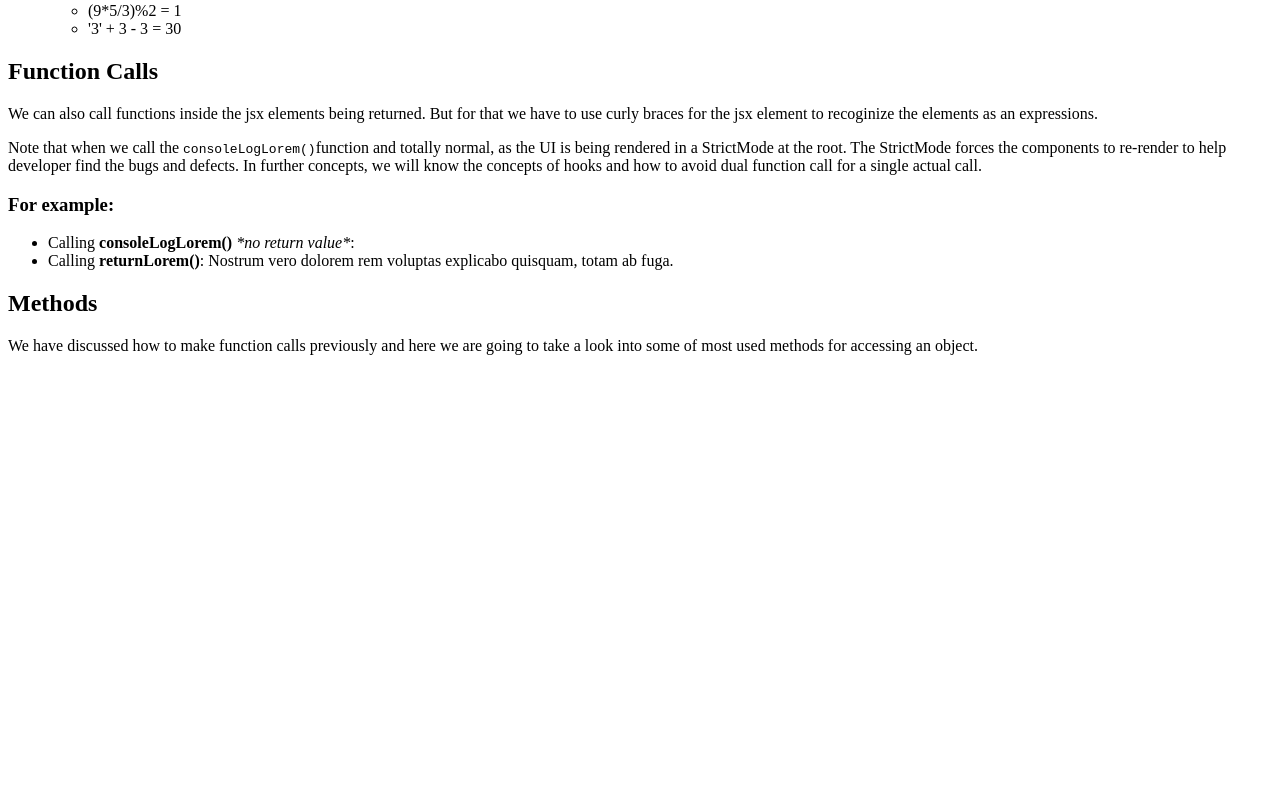
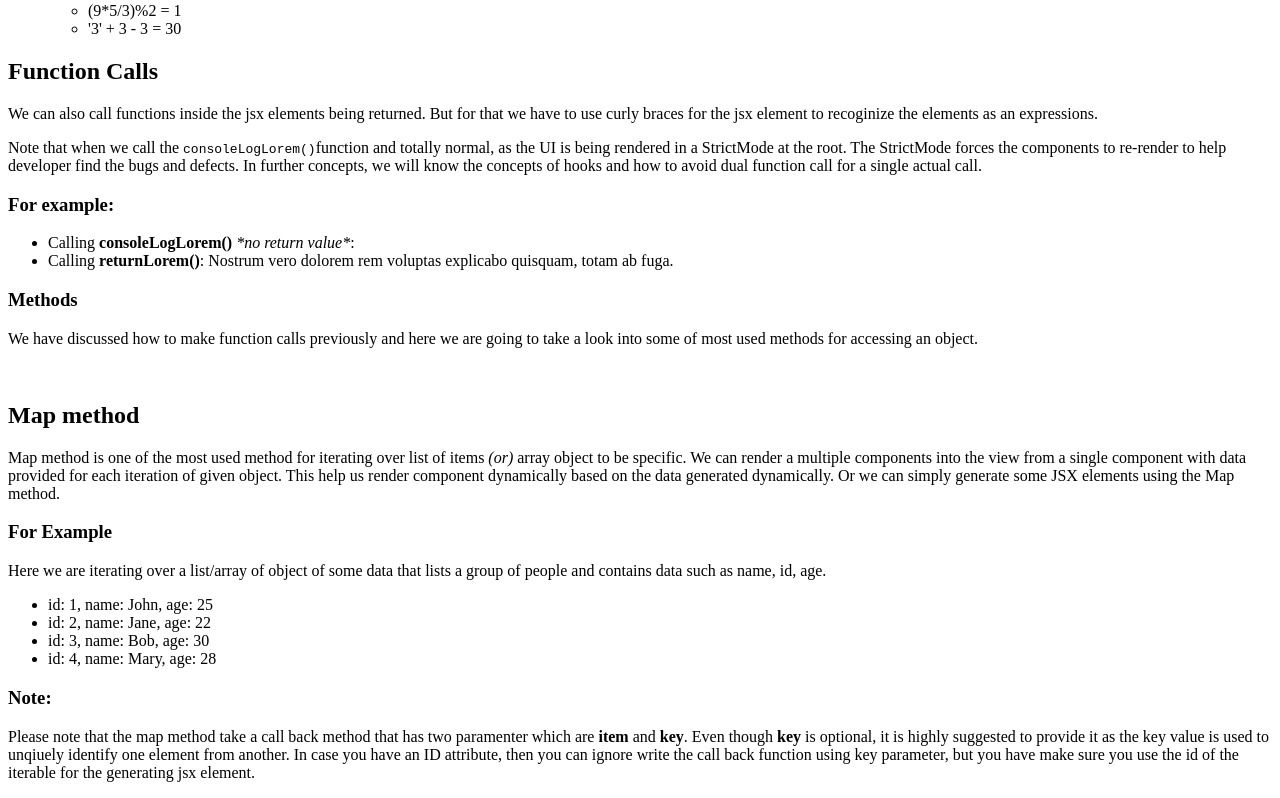
Before and after one commit to iamwatchdogs/Learning-React, a React (Vite) app: page / in a window 1280 px wide. Shown: the part 651-1449 px from the top of the page. Before the commit the page ends 1048 px from the top, so only its background shows below. Built offline with nearby package versions, Linux system fonts and the light colour scheme.

Commit message:
Created Map component

```diff
--- a/src/components/Methods.jsx
+++ b/src/components/Methods.jsx
@@ -1,13 +1,69 @@
+const data = [
+    { id: 1, name: "John", age: 25 },
+    { id: 2, name: "Jane", age: 22 },
+    { id: 3, name: "Bob", age: 30 },
+    { id: 4, name: "Mary", age: 28 },
+];
+
+const Map = () => {
+    return (
+        <section className='Map-method'>
+            <section className='theory'>
+                <h2>Map method</h2>
+                <p>
+                    Map method is one of the most used method for iterating over
+                    list of items <i>(or)</i> array object to be specific. We
+                    can render a multiple components into the view from a single
+                    component with data provided for each iteration of given
+                    object. This help us render component dynamically based on
+                    the data generated dynamically. Or we can simply generate
+                    some JSX elements using the Map method.
+                </p>
+            </section>
+            <section className='example'>
+                <h3>For Example</h3>
+                <p>
+                    Here we are iterating over a list/array of object of some
+                    data that lists a group of people and contains data such as
+                    name, id, age.
+                </p>
+                <ul>
+                    {data.map((item) => (
+                        <li key={item.id}>
+                            id: {item.id}, name: {item.name}, age: {item.age}
+                        </li>
+                    ))}
+                </ul>
+            </section>
+            <section className='note'>
+                <h3>Note:</h3>
+                <p>
+                    Please note that the map method take a call back method that
+                    has two paramenter which are <b>item</b> and <b>key</b>.
+                    Even though <b>key</b> is optional, it is highly suggested to provide
+                    it as the key value is used to unqiuely identify one element from another.
+                    In case you have an ID attribute, then you can ignore write the call back
+                    function using key parameter, but you have make sure you use the id of
+                    the iterable for the generating jsx element.
+                </p>
+            </section>
+        </section>
+    );
+};
+
 export default function Methods() {
     return (
         <article className='methods'>
-            <h1>Methods</h1>
-            <p>
-                We have discussed how to make function calls previously and here
-                we are going to take a look into some of most used methods for
-                accessing an object.
-            </p>
-			<br />
+            <section className='introduction'>
+                <h1>Methods</h1>
+                <p>
+                    We have discussed how to make function calls previously and
+                    here we are going to take a look into some of most used
+                    methods for accessing an object.
+                </p>
+                <br />
+            </section>
+            <Map />
         </article>
     );
 }
```
